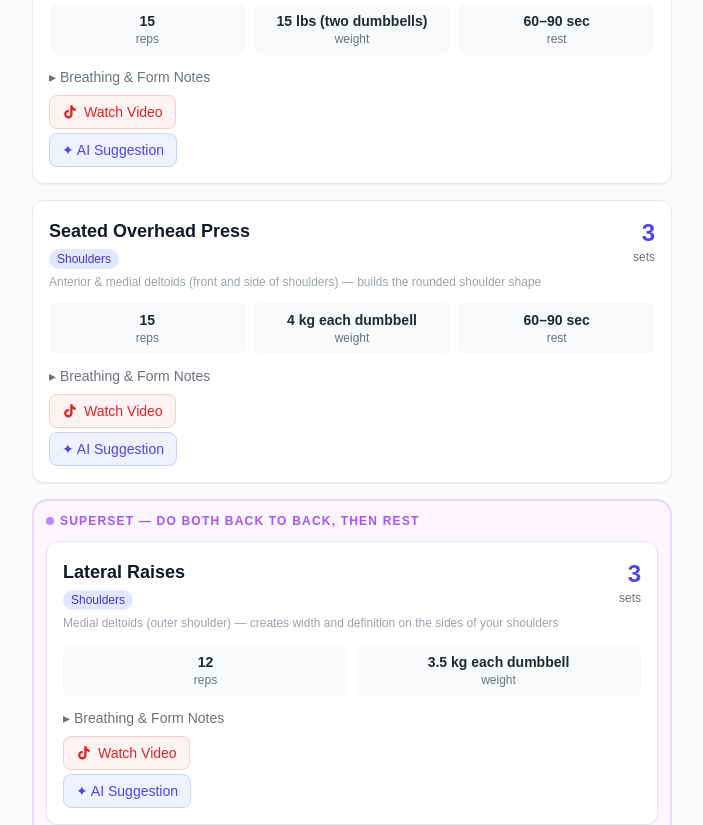
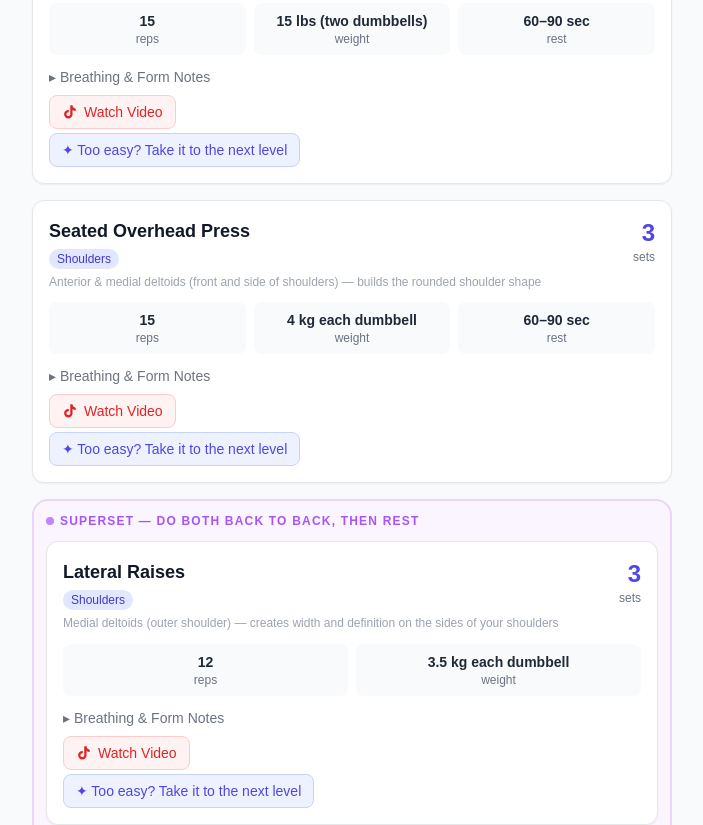
Before and after one commit to crystolball/workout-tracker, a Next.js app: page / in a window 1280 px wide. Shown: the part 880-1705 px from the top of the page, without its empty margins (288-991 px from the left). Built offline with nearby package versions, Linux system fonts and the light colour scheme.

Commit message:
Rename AI suggestion button

```diff
--- a/components/AISuggestions.tsx
+++ b/components/AISuggestions.tsx
@@ -106,7 +106,7 @@ export default function AISuggestions({
           onClick={handleGetSuggestion}
           className="inline-flex items-center gap-1.5 text-sm bg-indigo-50 text-indigo-600 hover:bg-indigo-100 border border-indigo-200 rounded-lg px-3 py-1.5 font-medium transition-colors"
         >
-          ✦ AI Suggestion
+          ✦ Too easy? Take it to the next level
         </button>
       )}
 
```
